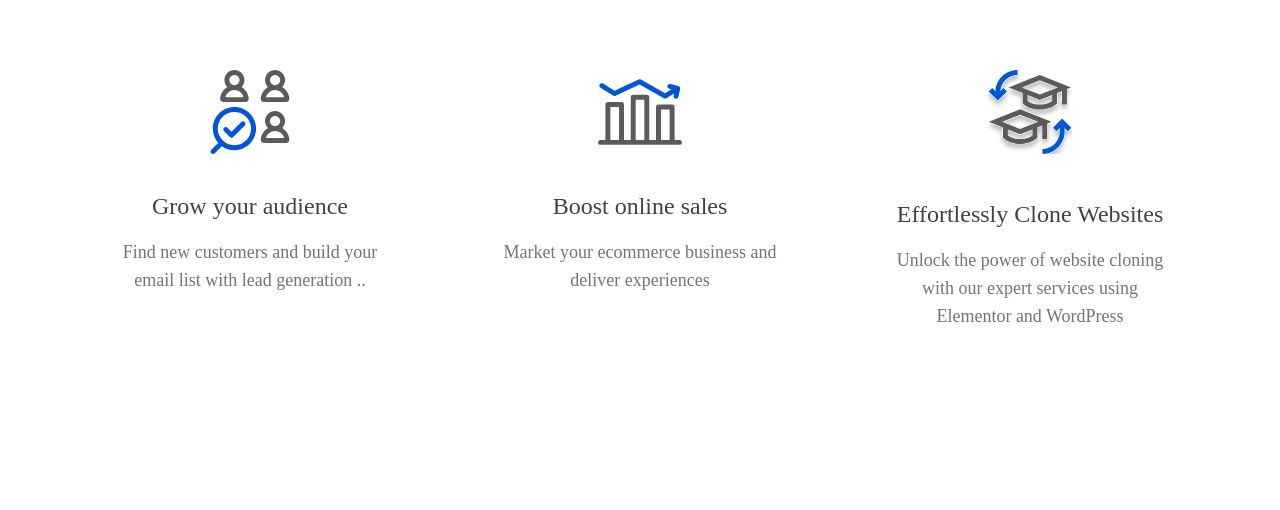
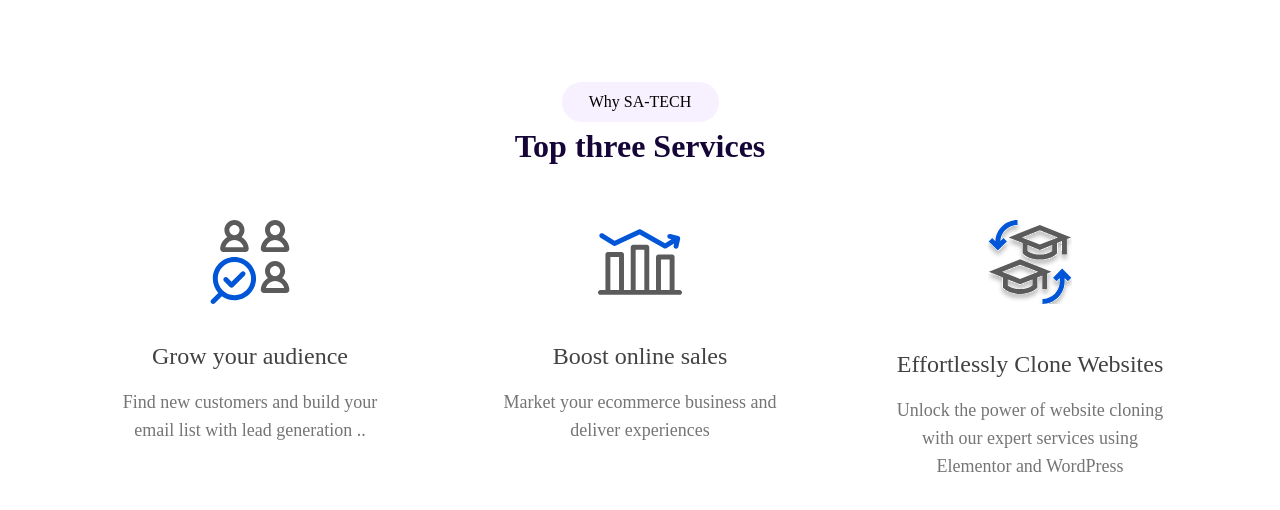
Before and after one commit to monirhabderabby/sa-technologies, a Next.js app: page / in a window 1280 px wide. Shown: the part 845-1355 px from the top of the page. Built offline with nearby package versions, Linux system fonts and the light colour scheme.

Commit message:
added: fonts

```diff
--- a/Components/Home/BannerFeature/BannerFeature.js
+++ b/Components/Home/BannerFeature/BannerFeature.js
@@ -28,16 +28,22 @@
         },
     ];
     return (
-        <div className="h-[250px] mt-[100px] max-w-[1070px] mx-auto grid grid-cols-1 md:grid-cols-3 gap-[100px]">
+        <div>
+            <section className="header flex flex-col justify-center items-center mt-[112px]">
+                <p className="bg-secondary w-[157px] h-[40px] rounded-[20px] flex justify-center items-center font-inter font-normal">Why SA-TECH</p>
+                <h1 className={`text-[#160637] text-[32px] font-bold font-inter`}>Top three Services</h1>
+            </section>
+            <div className="h-[250px] mt-[50px] max-w-[1070px] mx-auto grid grid-cols-1 md:grid-cols-3 gap-[100px]">
                 {data?.map(item => {
                     return (
                         <div key={item.id} className="flex flex-col items-center">
                             <Image src={item.icon} loading="lazy" className="mb-[40px]" />
                             <h1 className="text-[#424242] text-[24px] font-medium leading-[24px] mb-[20px]">{item.title}</h1>
-                        <p className="text-[#757575] text-[18px] leading-[28px] font-medium text-center">{item.description}</p>
+                            <p className="text-[#757575] text-[18px] leading-[28px]  text-center font-lato font-normal">{item.description}</p>
                         </div>
                     );
                 })}
             </div>
+        </div>
     );
 };
--- a/tailwind.config.js
+++ b/tailwind.config.js
@@ -10,6 +10,8 @@
             },
             fontFamily: {
                 sans: ["Source Serif Pro", "serif"],
+                inter: ["var(--font-inter)"],
+                lato: ["var(--font-inter)"],
             },
             colors: {
                 primary: "#0056D6",
```
Also changed, not shown: assets/Fonts/fonts.js (added, +15 -0 lines). Lines whose indentation alone changed are shown as unchanged.
